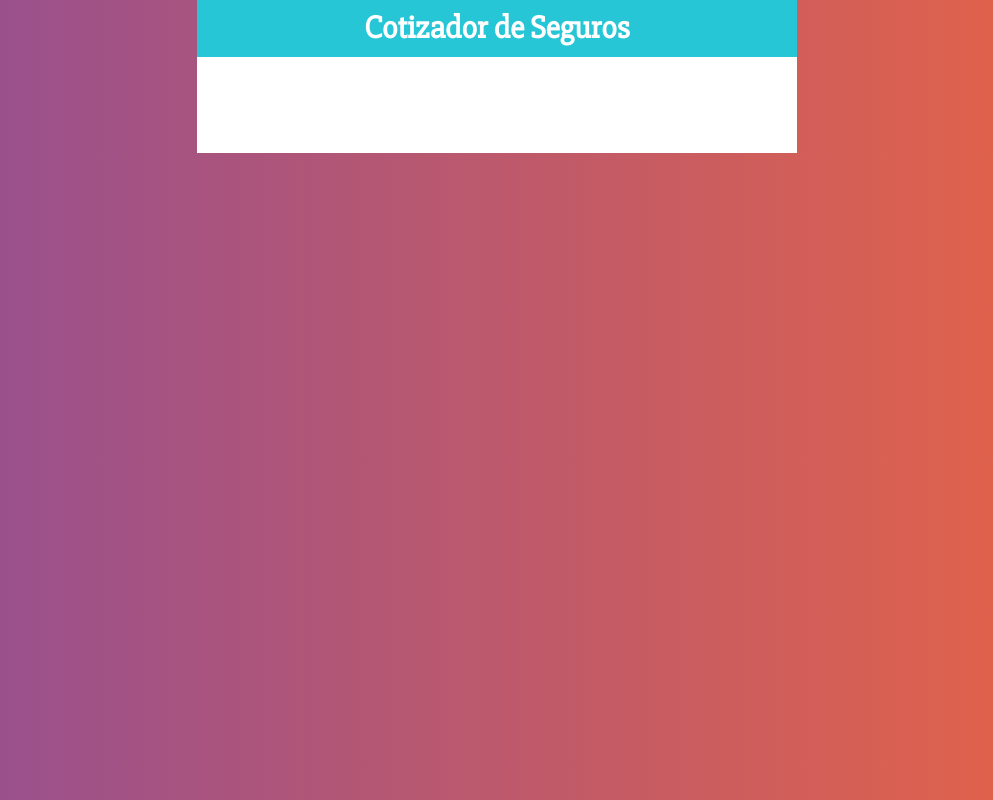
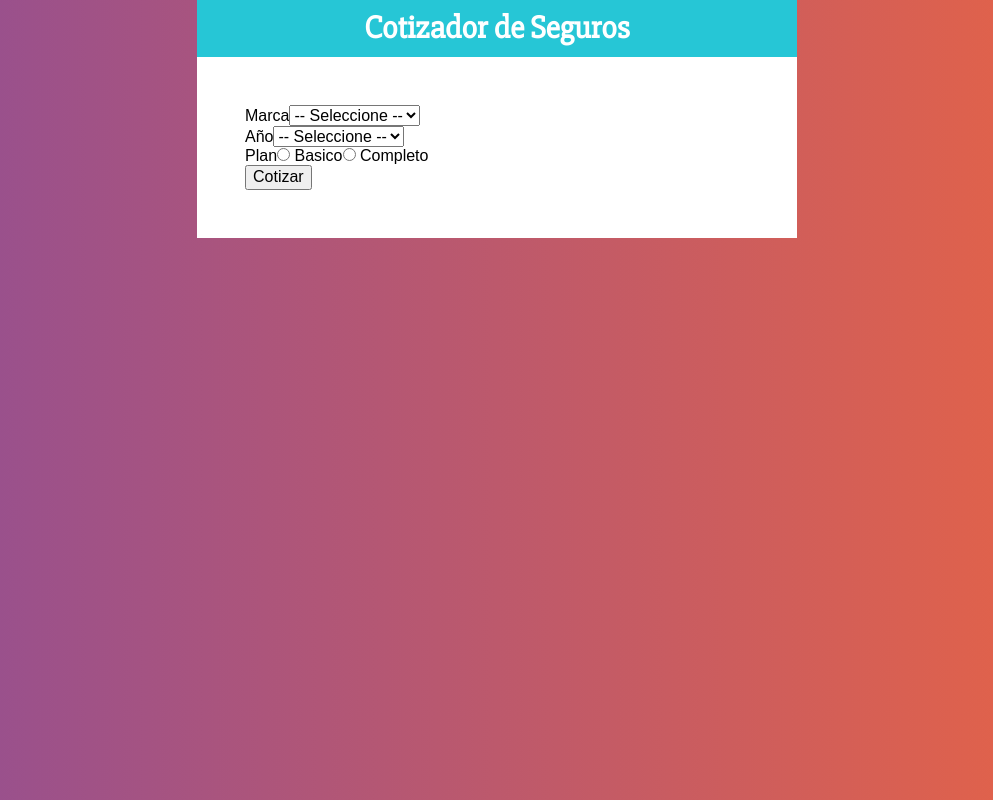
Before and after one commit to jganchozo/cotizador_react, a React (Create React App) app: page / in a window 1280 px wide. Shown: the whole page, without its empty margins (143-1136 px from the left). Built offline with nearby package versions, Linux system fonts and the light colour scheme.

Commit message:
Form Components

```diff
--- a/src/App.js
+++ b/src/App.js
@@ -1,4 +1,5 @@
 import Header  from "./components/Header";
+import Formulario  from "./components/Formulario";
 import styled from "@emotion/styled";
 
 const Contenedor = styled.div`
@@ -16,7 +17,7 @@
     <Contenedor>
       <Header titulo="Cotizador de Seguros"/>
       <ContenedorFormulario>
-
+        <Formulario />
       </ContenedorFormulario>
     </Contenedor>
   );
--- /dev/null
+++ b/src/components/Formulario.js
@@ -0,0 +1,55 @@
+import React from 'react';
+
+const Formulario = () => {
+    return (
+        <form>
+            <div>
+                <label>Marca</label>
+                <select>
+                    <option value="">-- Seleccione --</option>
+                    <option value="americano">Americano</option>
+                    <option value="europeo">Europeo</option>
+                    <option value="asiatico">Asiatico</option>
+                </select>
+            </div>
+
+            <div>
+                <label>Año</label>
+                <select>
+                    <option value="">-- Seleccione --</option>
+                    <option value="2021">2021</option>
+                    <option value="2020">2020</option>
+                    <option value="2019">2019</option>
+                    <option value="2018">2018</option>
+                    <option value="2017">2017</option>
+                    <option value="2016">2016</option>
+                    <option value="2015">2015</option>
+                    <option value="2014">2014</option>
+                    <option value="2013">2013</option>
+                    <option value="2012">2012</option>
+                </select>
+            </div>
+
+            <div>
+                <label>Plan</label>
+                <input
+                    type="radio"
+                    name="plan"
+                    value="basico"
+                /> Basico
+
+                <input
+                    type="radio"
+                    name="plan"
+                    value="completo"
+                /> Completo
+
+            </div>
+
+            <button type="button">Cotizar</button>
+
+        </form>
+    );
+}
+
+export default Formulario;
```
